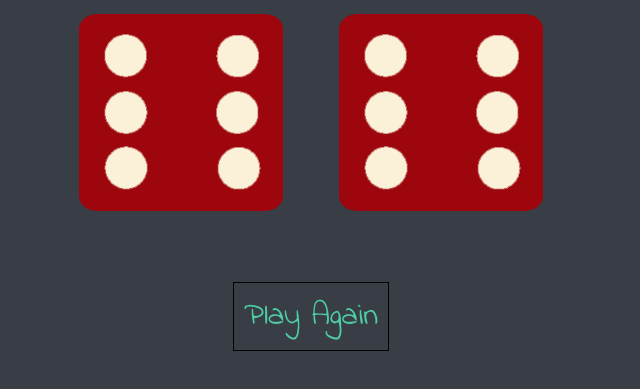
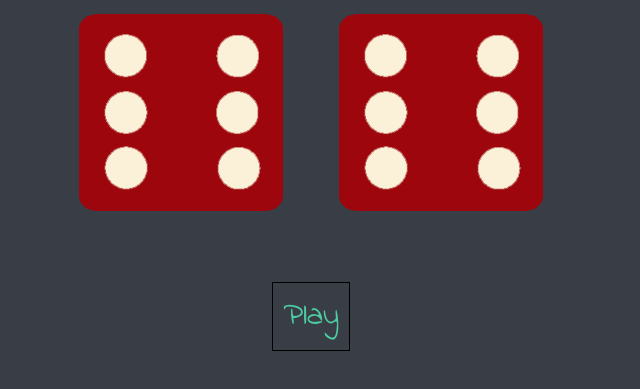
Before and after one commit to CTCuberHD/Dice-Game, a plain HTML site: page index.html in a window 1280 px wide. Shown: the part 321-710 px from the top of the page, without its empty margins (329-969 px from the left). Drawn offline with Linux system fonts and the light colour scheme.

Commit message:
Minor update to HTML document

```diff
--- a/index.html
+++ b/index.html
@@ -2,7 +2,7 @@
 <html lang="en" dir="ltr">
    <head>
       <meta charset="utf-8">
-      <title>Dicee</title>
+      <title>Dice Game</title>
       <link rel="stylesheet" href="./css/style.css">
       <link href="https://fonts.googleapis.com/css?family=Indie+Flower|Lobster" rel="stylesheet">
    </head>
@@ -21,6 +21,6 @@
       <script src="./JavaScript/index.js"></script>
    </body>
    <footer>
-      <button onclick="start()">Play Again</button>
+      <button onclick="start()">Play</button>
    </footer>
 </html>
```
